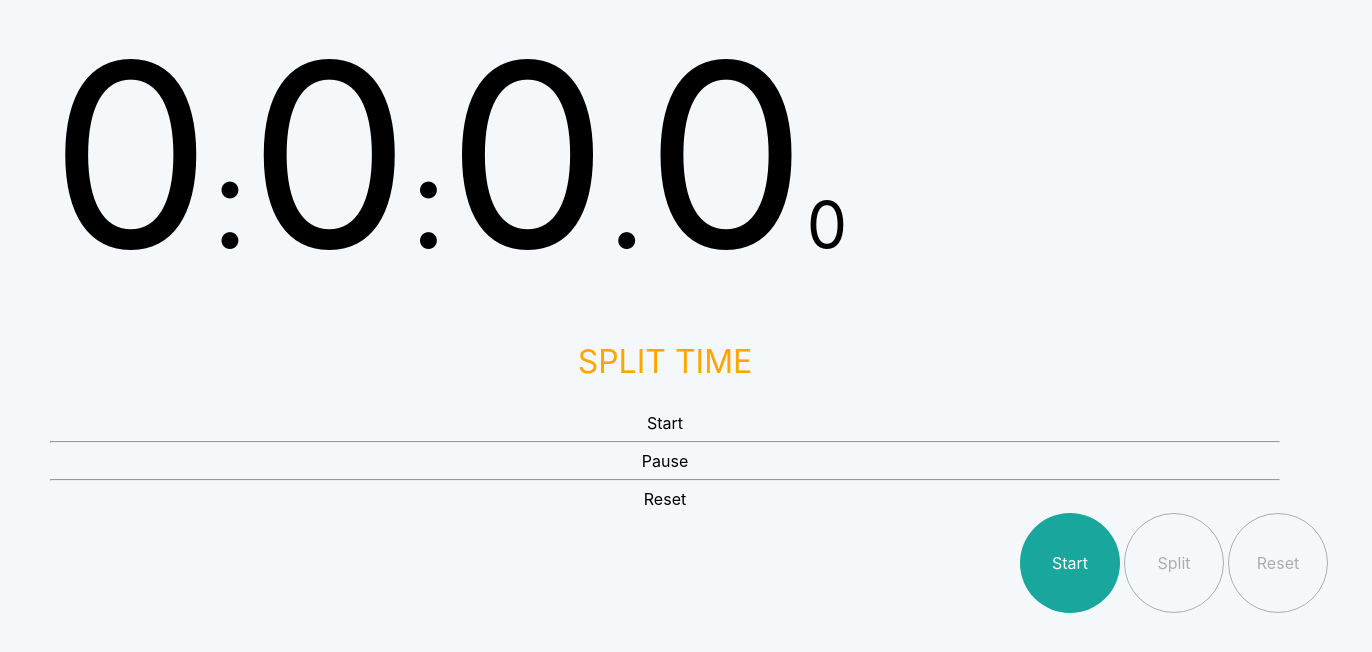
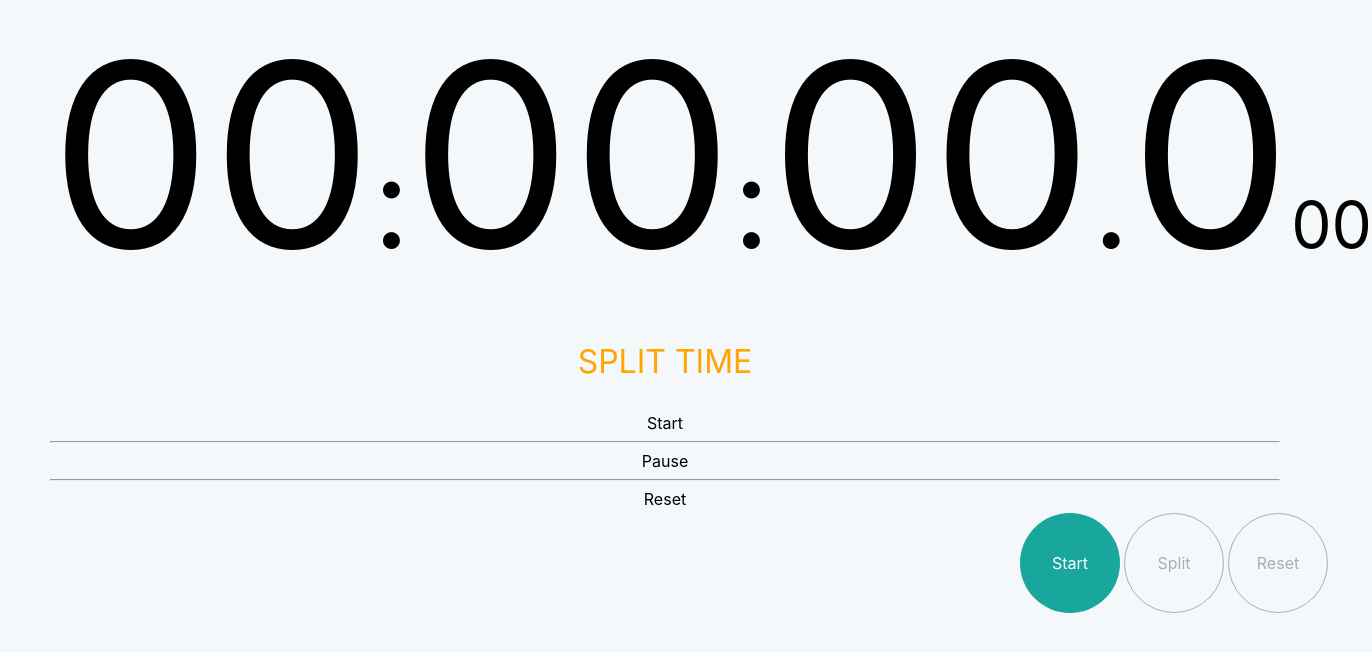
Before and after one commit to mmahadt/starterStopwatch, a React (Create React App) app: page / in a window 1280 px wide. Shown: the top 652 px of the page, 1372 px wide, since content can reach past the window. Built offline with nearby package versions, Linux system fonts and the light colour scheme.

Commit message:
Alhamdulillah, fixed 2 digit time format issue

```diff
--- a/src/App.js
+++ b/src/App.js
@@ -20,28 +20,21 @@ class App extends React.Component {
     this.start = this.start.bind(this);
     this.pause = this.pause.bind(this);
     this.reset = this.reset.bind(this);
-    this.tenthMillisIncrementor = this.tenthMillisIncrementor.bind(this);
     this.timeIncrementor = this.timeIncrementor.bind(this);
-    this.numberFormtter = this.numberFormtter.bind(this);
-  }
-
-  numberFormtter(num) {
-    return ("00" + num).slice(-2);
   }
 
   timeIncrementor() {
-    if (this.state.tenthMillis < 99) {
+    if (this.state.tenthMillis <= 99) {
       this.setState((state, props) => ({
         tenthMillis: this.state.tenthMillis + 1,
       }));
-    }
-    if (this.state.tenthMillis == 99) {
+    } else if (this.state.tenthMillis == 100) {
       this.setState((state, props) => ({
         tenthMillis: 0,
         hundredthMillis: this.state.hundredthMillis + 1,
       }));
     }
-    if (this.state.hundredthMillis == 9) {
+    if (this.state.hundredthMillis == 10) {
       this.setState((state, props) => ({
         hundredthMillis: 0,
         seconds: this.state.seconds + 1,
@@ -62,19 +55,6 @@ class App extends React.Component {
     if (this.state.minutes == 23) {
       this.setState((state, props) => ({
         hours: 0,
-      }));
-    }
-  }
-
-  tenthMillisIncrementor() {
-    if (this.state.tenthMillis < 99) {
-      this.setState((state, props) => ({
-        tenthMillis: this.state.tenthMillis + 1,
-      }));
-    } else {
-      this.setState((state, props) => ({
-        tenthMillis: 0,
-        hundredthMillis: this.state.hundredthMillis + 1,
       }));
     }
   }
--- a/src/components/resetBtn.jsx
+++ b/src/components/resetBtn.jsx
@@ -21,7 +21,7 @@ class ResetButton extends React.Component {
       <button
         id="button-reset"
         className="rounded-btn reset"
-        // onClick={}
+        onClick={() => this.reset}
         disabled
       >
         Reset
--- a/src/components/startBtn.jsx
+++ b/src/components/startBtn.jsx
@@ -6,7 +6,7 @@ class StartButton extends React.Component {
       <button
         id="button-start"
         className="rounded-btn start"
-        // onClick="start()"
+        onClick={() => this.start}
       >
         Start
       </button>
--- a/src/components/stopwatch.jsx
+++ b/src/components/stopwatch.jsx
@@ -8,11 +8,13 @@ class Stopwatch extends React.Component {
   render() {
     return (
       <div className="stopwatch">
-        <span id="hours">{this.props.time.hours}</span>:
-        <span id="minutes">{this.props.time.minutes}</span>:
-        <span id="seconds">{this.props.time.seconds}</span>.
+        <span id="hours">{("00" + this.props.time.hours).slice(-2)}</span>:
+        <span id="minutes">{("00" + this.props.time.minutes).slice(-2)}</span>:
+        <span id="seconds">{("00" + this.props.time.seconds).slice(-2)}</span>.
         <span id="hundredthOfMillis">{this.props.time.hundredthMillis}</span>
-        <span id="tenthOfMillis">{this.props.time.tenthMillis}</span>
+        <span id="tenthOfMillis">
+          {("00" + this.props.time.tenthMillis).slice(-2)}
+        </span>
       </div>
     );
   }
```
